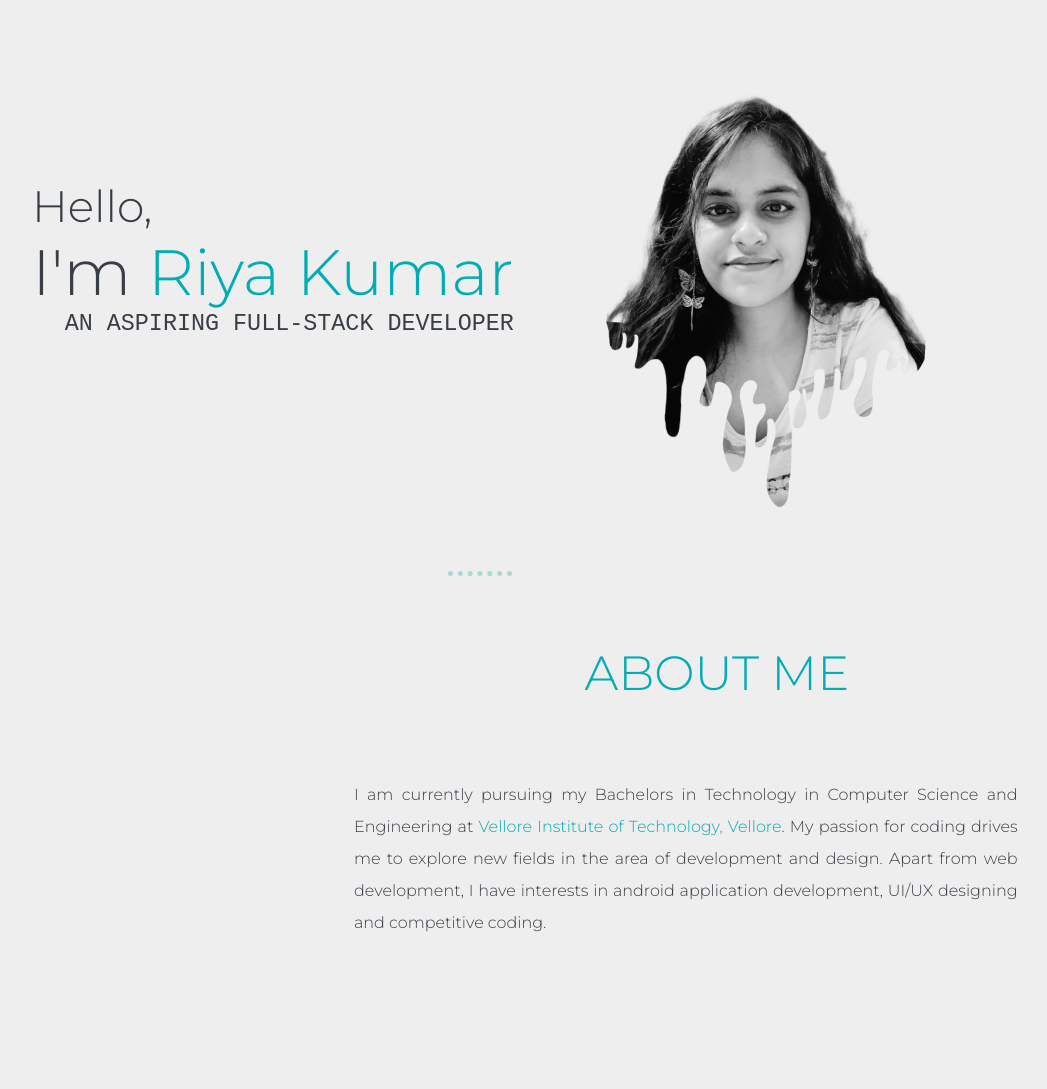
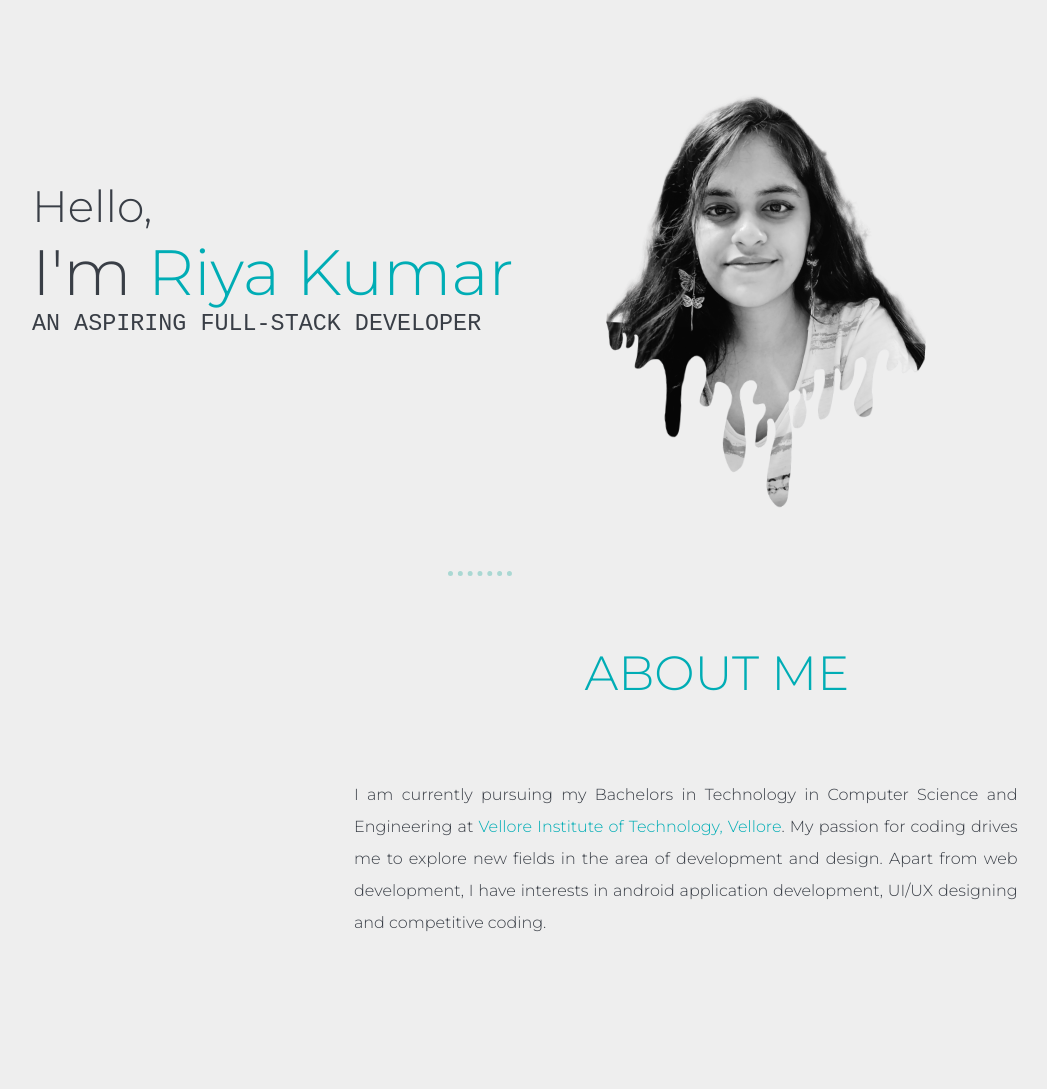
Before and after one commit to RiyaKumar00/My-Portfolio, a plain HTML site: page index.html in a window 1280 px wide. Shown: the top 1089 px of the page, without its empty margins (160-1207 px from the left). Drawn offline with nearby package versions, Linux system fonts and the light colour scheme; no server answers.

Commit message:
Update index_master.css

```diff
--- a/css/index_master.css
+++ b/css/index_master.css
@@ -60,7 +60,7 @@ table{
 .tagline{
   position: relative;
   top: 150px;
-  margin: 0 0 0 3%;
+  margin: 0 0 0 0;
   font-size: 180%;
   font-weight: lighter;
   font-family: monospace;
```
